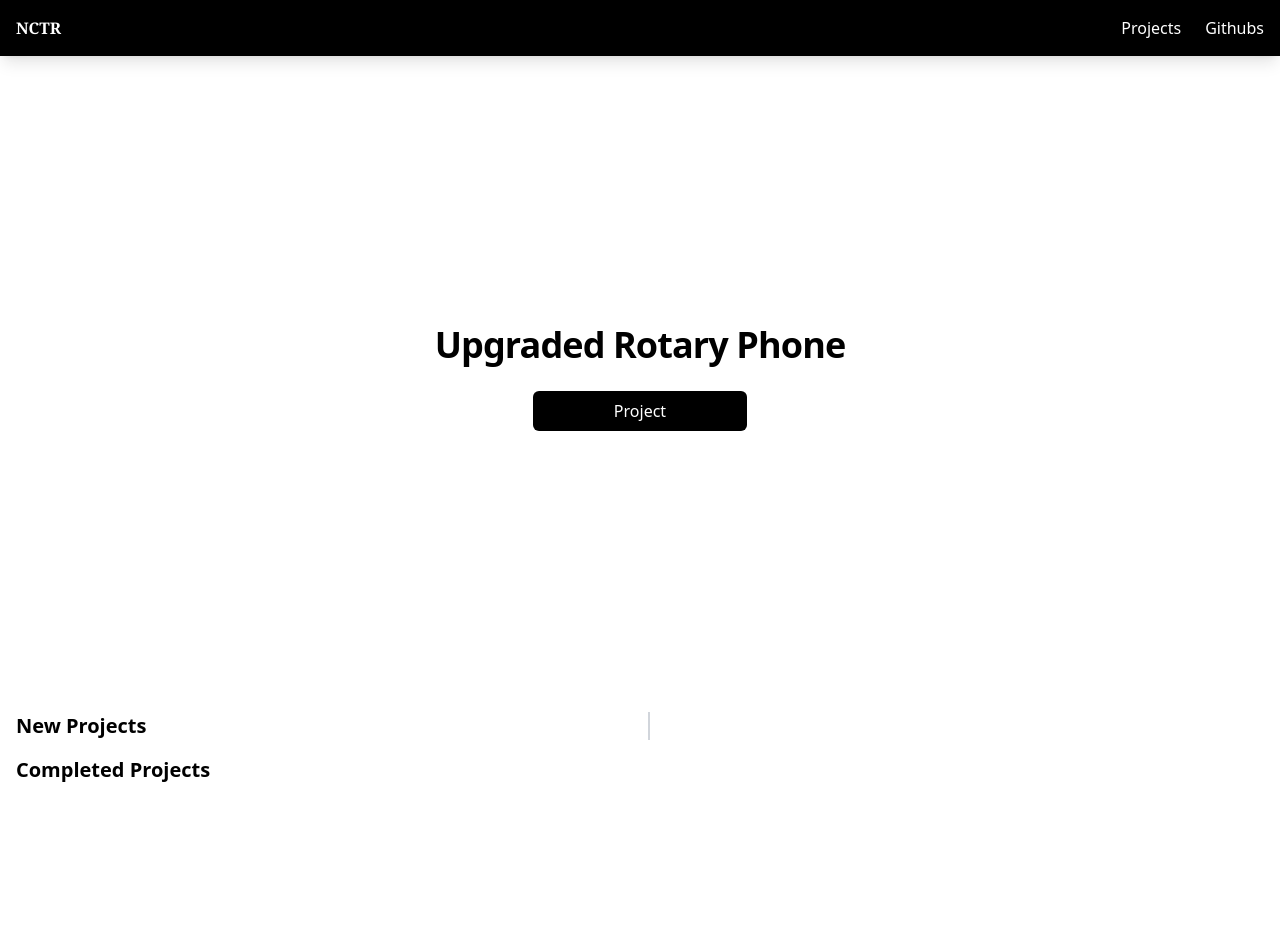
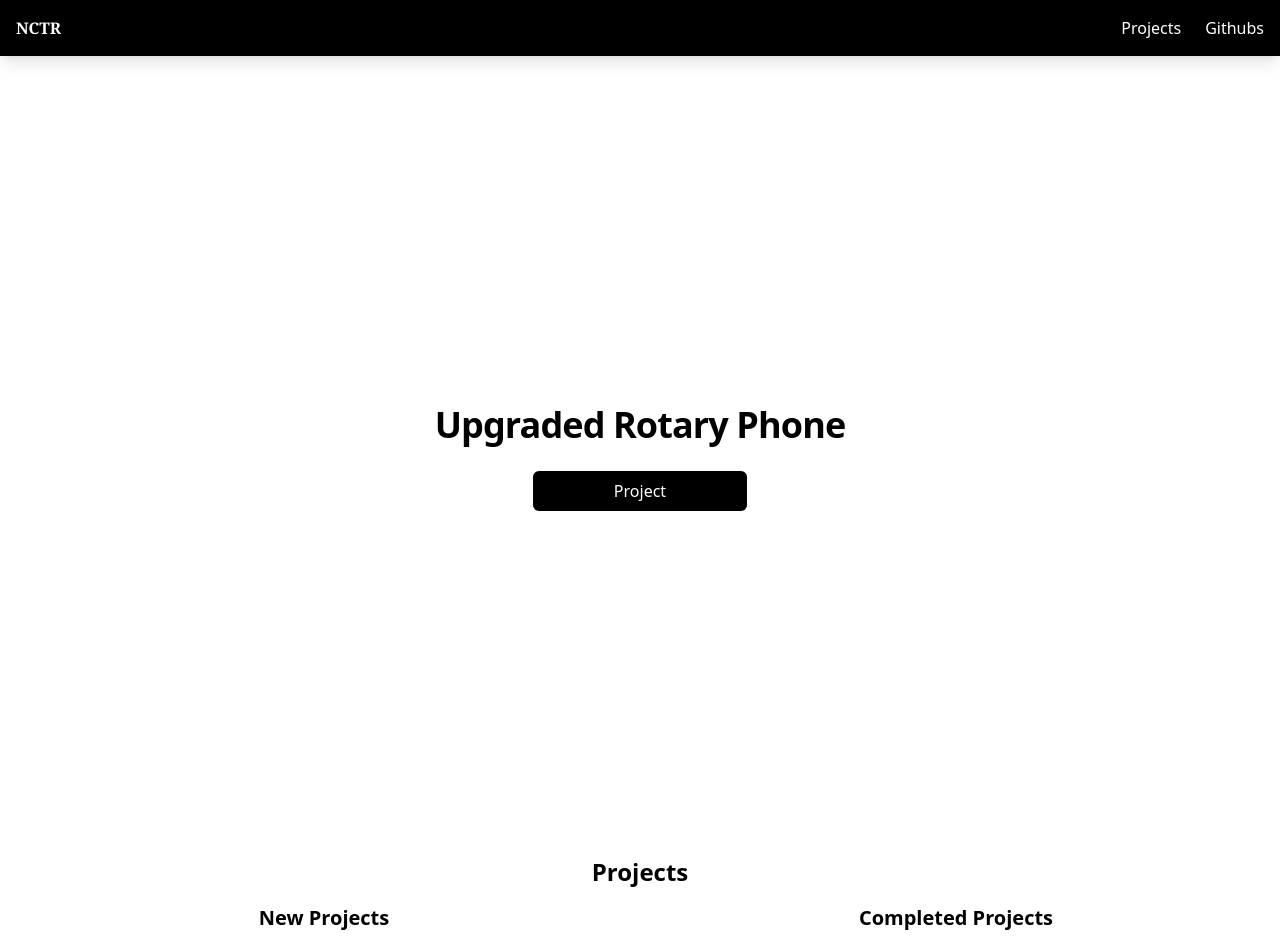
Before and after one commit to fka-kafka/upgraded-rotary-phone, a website built with Vite: page index.html in a window 1280 px wide. Before the commit the page ends 800 px from the top, so only its background shows below. Built offline with nearby package versions, Linux system fonts and the light colour scheme; files whose address does not match are found by name.

Commit message:
Improved Project Section Layout

```diff
--- a/index.html
+++ b/index.html
@@ -7,7 +7,7 @@
     <link href="/output.css" rel="stylesheet">
     <script src="/main.js" defer></script>
 </head>
-<body class="h-screen flex flex-col">
+<body class="flex flex-col">
     <nav class="bg-black p-4 shadow-lg text-white flex justify-between">
         <span class="font-serif font-bold">NCTR</span>
         <span class="flex gap-6">
@@ -15,19 +15,26 @@
             <span><a href="">Githubs</a></span>
         </span>
     </nav>
-    <div class="flex-grow flex flex-col items-center justify-center gap-6">
+    <div class="h-screen flex-grow flex flex-col items-center justify-center gap-6">
         <h1 class="text-4xl font-sans font-bold leading-tight tracking-tight text-center items-center">Upgraded Rotary Phone</h1>
         <button id="projectButton" type="button" class="bg-black text-white w-1/6 p-2 rounded-md">Project</button>
     </div>
-    <div id="projectsContainer" class="grid grid-cols-2 gap-4 p-4">
-        <div id="newProjects" class="flex flex-col gap-4" ondrop="drop(event)" ondragover="allowDrop(event)">
-            <h2 class="text-xl font-bold">New Projects</h2>
-        </div>
-        <div class="border-l-2 border-gray-300"></div>
-        <div id="completedProjects" class="flex flex-col gap-4" ondrop="drop(event)" ondragover="allowDrop(event)">
-            <h2 class="text-xl font-bold">Completed Projects</h2>
+    <div class="flex flex-col">
+        <span class="self-center font-bold text-2xl">Projects</span>
+
+        <div id="projectsContainer" class="grid grid-cols-2 gap-4 p-4">
+
+            <div id="newProjects" class="flex flex-col gap-4" ondrop="drop(event)" ondragover="allowDrop(event)">
+                <h2 class="text-xl font-bold self-center">New Projects</h2>
+
+            </div>
+
+            <div id="completedProjects" class="flex flex-col gap-4" ondrop="drop(event)" ondragover="allowDrop(event)">
+                <h2 class="text-xl font-bold self-center">Completed Projects</h2>
+            </div>
         </div>
     </div>
+
     <div id="myModal" class="fixed inset-0 bg-black bg-opacity-50 flex items-center justify-center invisible">
         <div class="bg-white p-6 rounded-lg shadow-lg w-1/3 relative">
             <span class="close absolute top-2 right-2 cursor-pointer">&times;</span>
```
Also changed, not shown: public/output.css.
